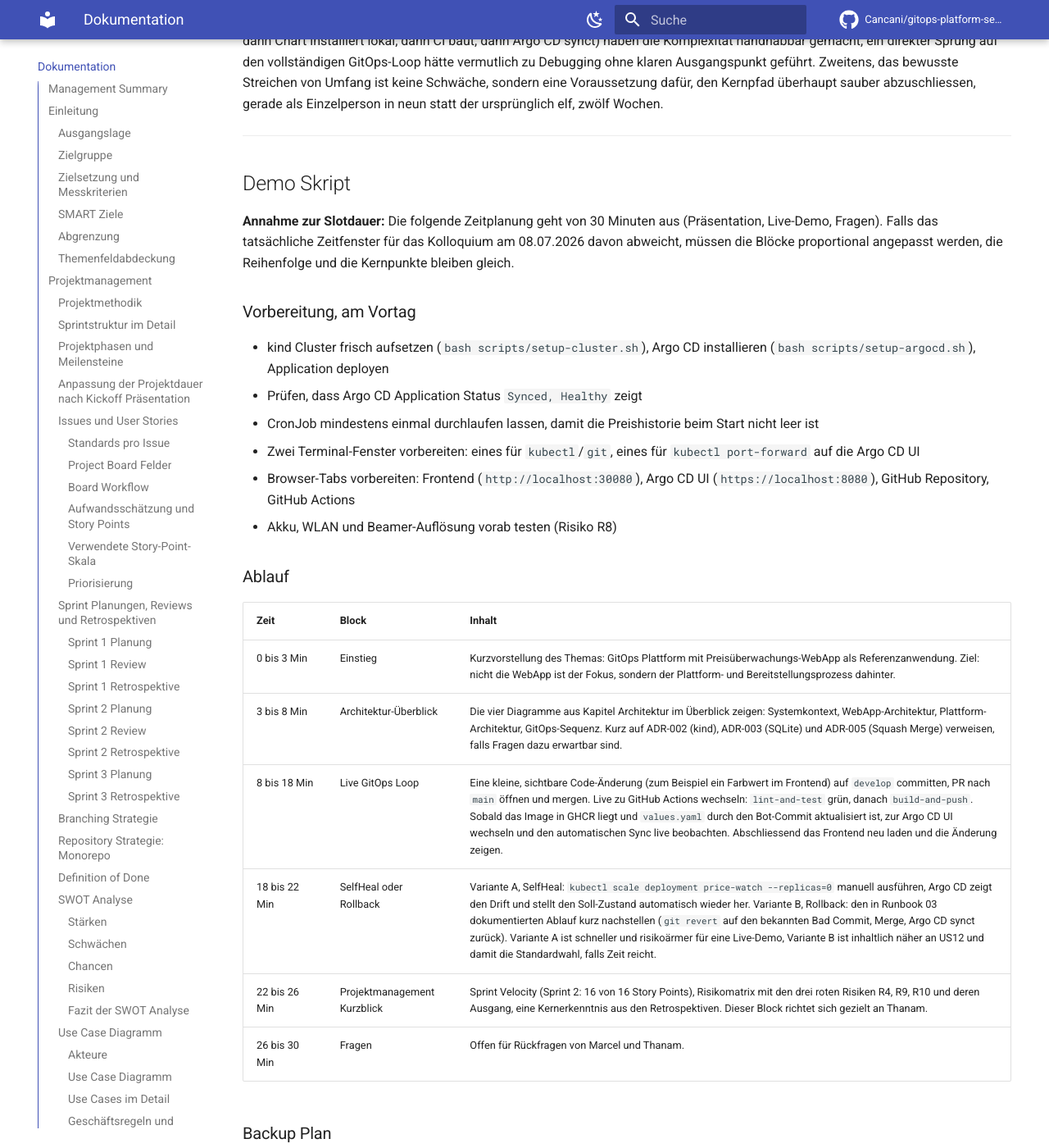
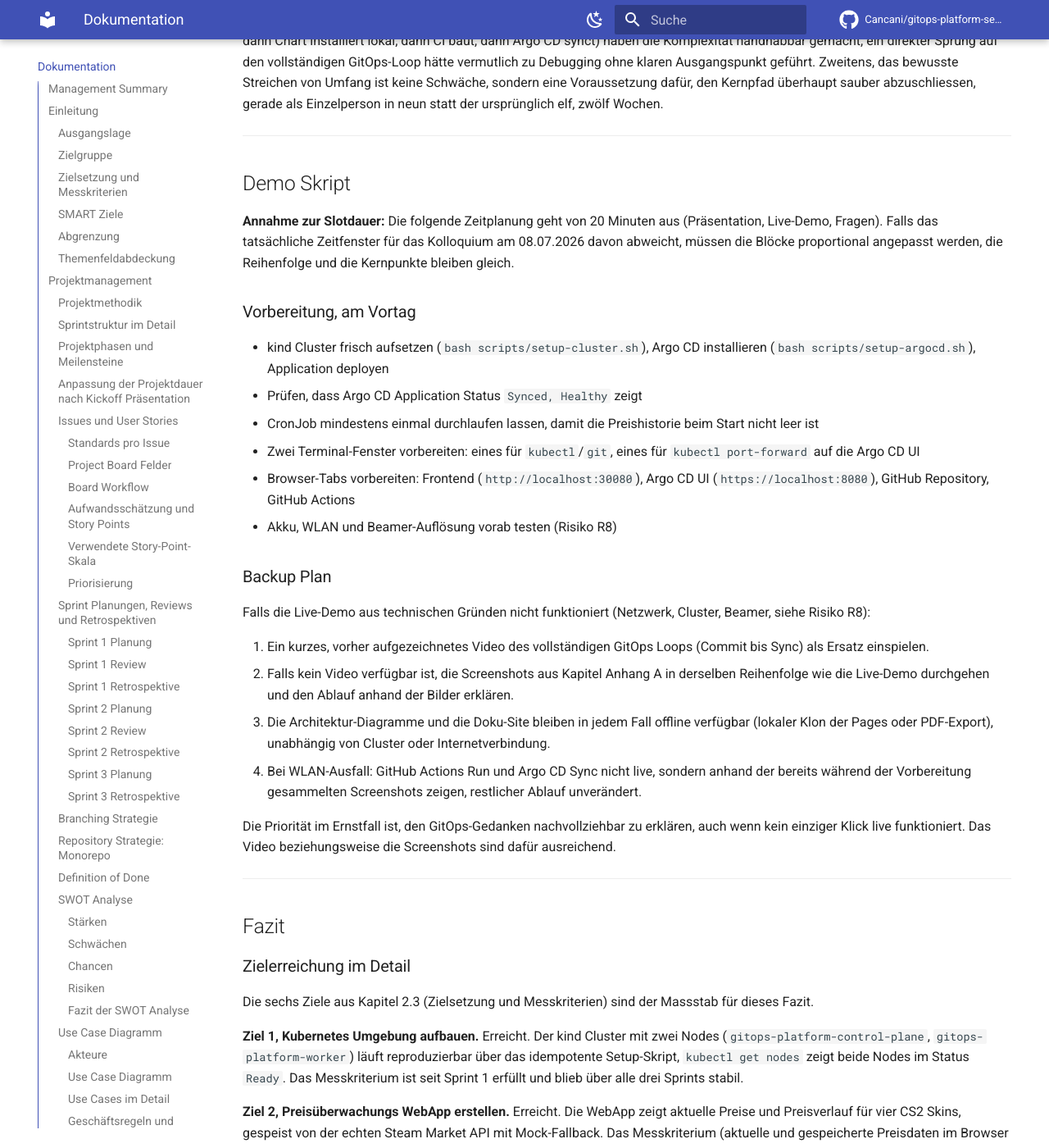
Before and after one commit to Cancani/gitops-platform-semesterarbeit5, an MkDocs documentation site: the page built from docs/dokumentation.md, in a window 1280 px wide and 1400 px high, scrolled down 87125 px. Shown: the whole window at 82% size. Built offline with MkDocs 1.6.1 and Material for MkDocs 9.7.7, drawn with Linux system fonts in a browser that asks for light colours; comment, search, counter and statistics services are not loaded; some of the changed text lies outside the part shown.

Commit message:
docs(add): Checkliste gelöscht und Kontakt hinzugefügt.

```diff
--- a/docs/dokumentation.md
+++ b/docs/dokumentation.md
@@ -2662,7 +2662,7 @@
 
 ## Demo Skript
 
-**Annahme zur Slotdauer:** Die folgende Zeitplanung geht von 30 Minuten aus (Präsentation, Live-Demo, Fragen). Falls das tatsächliche Zeitfenster für das Kolloquium am 08.07.2026 davon abweicht, müssen die Blöcke proportional angepasst werden, die Reihenfolge und die Kernpunkte bleiben gleich.
+**Annahme zur Slotdauer:** Die folgende Zeitplanung geht von 20 Minuten aus (Präsentation, Live-Demo, Fragen). Falls das tatsächliche Zeitfenster für das Kolloquium am 08.07.2026 davon abweicht, müssen die Blöcke proportional angepasst werden, die Reihenfolge und die Kernpunkte bleiben gleich.
 
 ### Vorbereitung, am Vortag
 
@@ -2673,16 +2673,6 @@
 - Browser-Tabs vorbereiten: Frontend (`http://localhost:30080`), Argo CD UI (`https://localhost:8080`), GitHub Repository, GitHub Actions
 - Akku, WLAN und Beamer-Auflösung vorab testen (Risiko R8)
 
-### Ablauf
-
-| Zeit | Block | Inhalt |
-| --- | --- | --- |
-| 0 bis 3 Min | Einstieg | Kurzvorstellung des Themas: GitOps Plattform mit Preisüberwachungs-WebApp als Referenzanwendung. Ziel: nicht die WebApp ist der Fokus, sondern der Plattform- und Bereitstellungsprozess dahinter. |
-| 3 bis 8 Min | Architektur-Überblick | Die vier Diagramme aus Kapitel Architektur im Überblick zeigen: Systemkontext, WebApp-Architektur, Plattform-Architektur, GitOps-Sequenz. Kurz auf ADR-002 (kind), ADR-003 (SQLite) und ADR-005 (Squash Merge) verweisen, falls Fragen dazu erwartbar sind. |
-| 8 bis 18 Min | Live GitOps Loop | Eine kleine, sichtbare Code-Änderung (zum Beispiel ein Farbwert im Frontend) auf `develop` committen, PR nach `main` öffnen und mergen. Live zu GitHub Actions wechseln: `lint-and-test` grün, danach `build-and-push`. Sobald das Image in GHCR liegt und `values.yaml` durch den Bot-Commit aktualisiert ist, zur Argo CD UI wechseln und den automatischen Sync live beobachten. Abschliessend das Frontend neu laden und die Änderung zeigen. |
-| 18 bis 22 Min | SelfHeal oder Rollback | Variante A, SelfHeal: `kubectl scale deployment price-watch --replicas=0` manuell ausführen, Argo CD zeigt den Drift und stellt den Soll-Zustand automatisch wieder her. Variante B, Rollback: den in Runbook 03 dokumentierten Ablauf kurz nachstellen (`git revert` auf den bekannten Bad Commit, Merge, Argo CD synct zurück). Variante A ist schneller und risikoärmer für eine Live-Demo, Variante B ist inhaltlich näher an US12 und damit die Standardwahl, falls Zeit reicht. |
-| 22 bis 26 Min | Projektmanagement Kurzblick | Sprint Velocity (Sprint 2: 16 von 16 Story Points), Risikomatrix mit den drei roten Risiken R4, R9, R10 und deren Ausgang, eine Kernerkenntnis aus den Retrospektiven. Dieser Block richtet sich gezielt an Thanam. |
-| 26 bis 30 Min | Fragen | Offen für Rückfragen von Marcel und Thanam. |
 
 ### Backup Plan
 
@@ -2729,28 +2719,11 @@
 
 ---
 
-## Anhang A: Screenshots
-
-Die meisten Nachweis-Screenshots sind direkt im jeweiligen Fachkapitel eingebettet, dort wo sie inhaltlich hingehören (vollständige Liste im Abbildungsverzeichnis). Dieser Anhang bündelt zusätzlich den Stand am Ende der Arbeit an einem Ort, für den schnellen Blick kurz vor oder während des Kolloquiums.
-
-### Aktuell verwendete Stand-Screenshots
-
-| Bereich | Screenshot | Ort im Dokument |
-| --- | --- | --- |
-| Argo CD Application, Sync-Status | `argocdui.png` | Kapitel Plattformaufbau, Argo CD Installation |
-| Preisabruf und aktuelle Preise im Cluster | `appbackend3sq.png` | Kapitel Plattformaufbau, Anwendungslogik und Datenmodelle |
-| Frontend mit befüllter Preisübersicht | `lokalpreis2.png` | Kapitel Plattformaufbau, Frontend |
-| Risikomatrix, grafisch | `Risikomatrix.png` | Kapitel Projektmanagement, Risikomatrix |
-
-### Checkliste für frische Screenshots vor dem Kolloquium
-
-Die folgenden Stände sollten möglichst kurz vor dem 08.07.2026 nochmals frisch erfasst werden, damit sie exakt den Abgabestand zeigen und nicht einen Zwischenstand aus Sprint 2 oder 3:
-
-- [ ] Argo CD UI, Application `price-watch`, Ressourcenbaum vollständig `Synced` und `Healthy`
-- [ ] `kubectl get all -n default` mit laufendem Deployment, Service, PVC, CronJob und mindestens einem erfolgreichen Job
-- [ ] GitHub Actions, letzter Workflow Run auf `main`, beide Jobs (`lint-and-test`, `build-and-push`) grün
-- [ ] GitHub Project Board, alle Spalten, Sprint 3 Stories bis auf offene Punkte in Spalte Done
-- [ ] Frontend im Browser mit mehreren Preispunkten pro Skin, sodass der Chart-Verlauf sichtbar ist
-- [ ] Live-Doku auf `cancani.com/gitops-platform-sem5/dokumentation/`, Startseite
-
-Diese Checkliste ersetzt keine neuen Bilddateien, sie ist eine Arbeitsliste für die letzten Tage vor der Abgabe. Sobald die Screenshots erfasst sind, gehören sie unter `docs/img/` und werden an der jeweils passenden Stelle in diesem Dokument referenziert, nicht ausschliesslich hier im Anhang.
+# Kontakt
+
+Für Rückfragen oder weiterführende Informationen zu diesem Projekt:
+
+**Efekan Demirci**
+efekan@demirci.ch
+
+Die Projektdokumentation ist **öffentlich zugänglich**.
```
